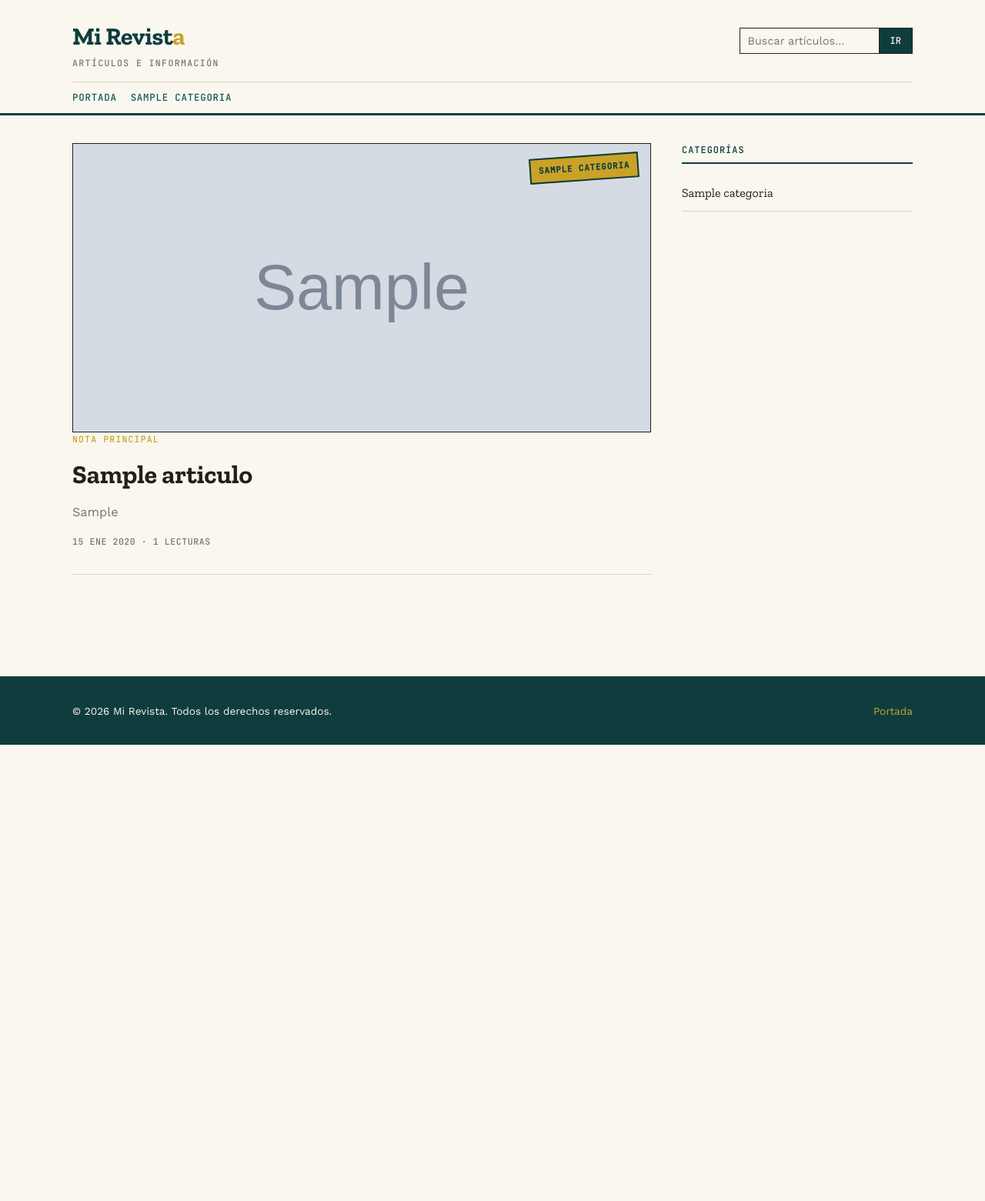
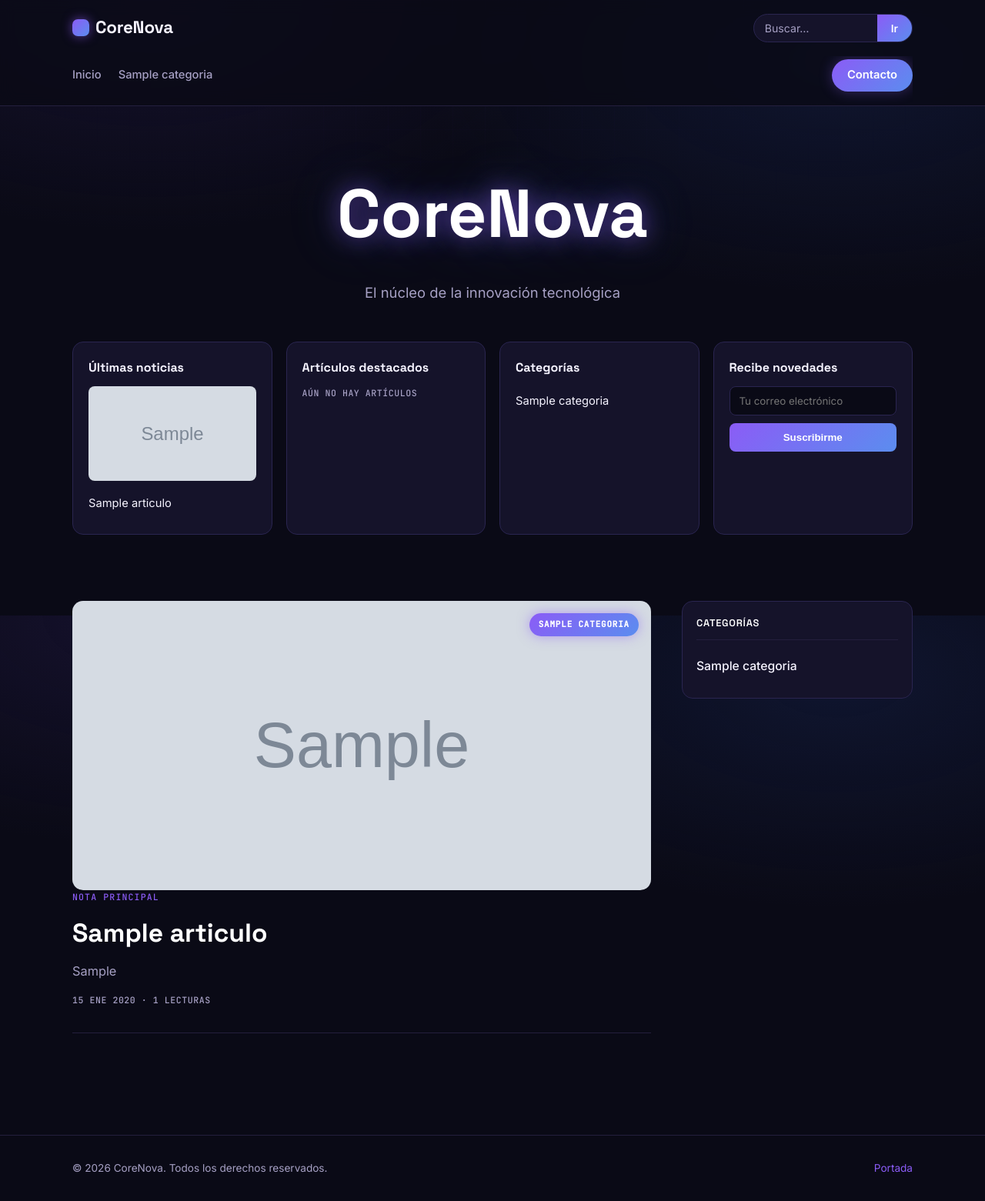
Before and after one commit to michaelagudelo03-sudo/la-gaceta, a Django app: page / in a window 1280 px wide. Shown: the whole page at 77% size. Before the commit the page ends 968 px from the top, so only its background shows below. Run offline with Django 5.2, Linux system fonts and the light colour scheme; tables that the repository leaves empty hold one stand-in row (values such as "Sample post"); grey boxes marked "Sample" are stand-in pictures.

Commit message:
Rediseño CoreNova: tema oscuro/neón

```diff
--- a/blogmonetizado/settings.py
+++ b/blogmonetizado/settings.py
@@ -101,8 +101,8 @@ MEDIA_ROOT = BASE_DIR / 'media'
 DEFAULT_AUTO_FIELD = 'django.db.models.BigAutoField'
 
 # --- Monetización / SEO (personalizables desde .env) ----------------------
-SITE_NAME = config('SITE_NAME', default='Mi Revista')
-SITE_DESCRIPTION = config('SITE_DESCRIPTION', default='Artículos e información')
+SITE_NAME = config('SITE_NAME', default='CoreNova')
+SITE_DESCRIPTION = config('SITE_DESCRIPTION', default='El núcleo de la innovación tecnológica')
 ADSENSE_CLIENT_ID = config('ADSENSE_CLIENT_ID', default='')  # ej: ca-pub-1234567890123456
 ADSENSE_SLOT_HEADER = config('ADSENSE_SLOT_HEADER', default='')
 ADSENSE_SLOT_INARTICLE = config('ADSENSE_SLOT_INARTICLE', default='')
--- a/static/css/styles.css
+++ b/static/css/styles.css
@@ -1,25 +1,27 @@
 /* ===================================================================
-   Sistema de diseño — "Gaceta"
-   Paleta:  #0F3D3E tinta (ink teal) · #C9A227 latón (brass accent)
-            #FAF7EF papel · #20201C carbón (texto) · #7A7568 gris piedra
-   Tipografía: "Zilla Slab" (display) · "Work Sans" (cuerpo) · "JetBrains Mono" (meta)
-   Firma: el "sello" rotado sobre la nota destacada + numeración por categoría
+   Sistema de diseño — "CoreNova"
+   Paleta: fondo #0A0A16 casi negro con violeta · acentos #8B5CF6 / #6D5CE0
+           texto #F5F3FF · gris frío #A6A0C4 · bordes #241F3D
+   Tipografía: "Space Grotesk" (display) · "Inter" (cuerpo) · "JetBrains Mono" (meta)
+   Firma: título con glow neón + patrón de circuitos de fondo + tarjetas
+          con borde translúcido y botones en degradado violeta-azul
    =================================================================== */
 
-@import url('https://fonts.googleapis.com/css2?family=Zilla+Slab:wght@400;600;700&family=Work+Sans:wght@400;500;600&family=JetBrains+Mono:wght@500&display=swap');
+@import url('https://fonts.googleapis.com/css2?family=Space+Grotesk:wght@500;600;700&family=Inter:wght@400;500;600&family=JetBrains+Mono:wght@500&display=swap');
 
 :root {
-  --tinta: #0F3D3E;
-  --tinta-suave: #17575A;
-  --laton: #C9A227;
-  --papel: #FAF7EF;
-  --papel-alt: #F1ECDF;
-  --carbon: #20201C;
-  --piedra: #7A7568;
-  --linea: #DDD5C2;
-  --radio: 2px;
-  --display: 'Zilla Slab', Georgia, serif;
-  --cuerpo: 'Work Sans', -apple-system, sans-serif;
+  --fondo: #0A0A16;
+  --fondo-alt: #12102450;
+  --tarjeta: #15132a;
+  --tarjeta-borde: #2a2550;
+  --acento: #8B5CF6;
+  --acento2: #5B8DEF;
+  --texto: #F5F3FF;
+  --piedra: #A6A0C4;
+  --linea: #241F3D;
+  --radio: 14px;
+  --display: 'Space Grotesk', 'Zilla Slab', sans-serif;
+  --cuerpo: 'Inter', -apple-system, sans-serif;
   --mono: 'JetBrains Mono', ui-monospace, monospace;
 }
 
@@ -29,16 +31,36 @@ html { scroll-behavior: smooth; }
 
 body {
   margin: 0;
-  background: var(--papel);
-  color: var(--carbon);
+  background:
+    radial-gradient(ellipse 900px 500px at 15% 0%, #2b1f5a55, transparent 60%),
+    radial-gradient(ellipse 900px 500px at 85% 10%, #1b2f6a4d, transparent 60%),
+    var(--fondo);
+  background-attachment: fixed;
+  color: var(--texto);
   font-family: var(--cuerpo);
   font-size: 17px;
   line-height: 1.6;
+  position: relative;
+}
+
+/* patrón de circuitos sutil de fondo */
+body::before {
+  content: "";
+  position: fixed;
+  inset: 0;
+  pointer-events: none;
+  z-index: 0;
+  opacity: 0.35;
+  background-image:
+    linear-gradient(#8b5cf61a 1px, transparent 1px),
+    linear-gradient(90deg, #8b5cf61a 1px, transparent 1px);
+  background-size: 42px 42px;
+  mask-image: radial-gradient(ellipse 80% 60% at 50% 0%, black 0%, transparent 70%);
 }
 
 a { color: inherit; text-decoration: none; }
 a:focus-visible, button:focus-visible, input:focus-visible {
-  outline: 2px solid var(--laton);
+  outline: 2px solid var(--acento);
   outline-offset: 2px;
 }
 
@@ -48,82 +70,202 @@ img { max-width: 100%; display: block; }
   max-width: 1140px;
   margin: 0 auto;
   padding: 0 24px;
+  position: relative;
+  z-index: 1;
 }
 
 /* --- Cabecera --- */
 .cabecera {
-  border-bottom: 3px solid var(--tinta);
-  background: var(--papel);
+  border-bottom: 1px solid var(--linea);
+  background: #0a0a16cc;
+  backdrop-filter: blur(10px);
+  position: sticky;
+  top: 0;
+  z-index: 20;
 }
 
 .cabecera__linea {
   display: flex;
-  align-items: baseline;
+  align-items: center;
   justify-content: space-between;
-  padding: 22px 0 14px;
+  padding: 18px 0;
   flex-wrap: wrap;
-  gap: 12px;
+  gap: 16px;
 }
 
 .marca {
   font-family: var(--display);
   font-weight: 700;
-  font-size: 2rem;
+  font-size: 1.4rem;
   letter-spacing: -0.01em;
-  color: var(--tinta);
+  color: var(--texto);
+  display: inline-flex;
+  align-items: center;
+  gap: 8px;
 }
 
-.marca span { color: var(--laton); }
+.marca::before {
+  content: "";
+  display: inline-block;
+  width: 22px;
+  height: 22px;
+  border-radius: 7px;
+  background: linear-gradient(135deg, var(--acento), var(--acento2));
+  box-shadow: 0 0 14px #8b5cf699;
+}
+
+.marca span { color: var(--acento); }
 
 .eslogan {
   font-family: var(--mono);
-  font-size: 0.72rem;
+  font-size: 0.7rem;
   text-transform: uppercase;
-  letter-spacing: 0.12em;
+  letter-spacing: 0.1em;
   color: var(--piedra);
+  margin-top: 2px;
 }
 
 .buscador {
   display: flex;
   gap: 0;
-  border: 1.5px solid var(--carbon);
+  border: 1px solid var(--tarjeta-borde);
+  border-radius: 999px;
+  overflow: hidden;
+  background: var(--tarjeta);
 }
 
 .buscador input {
   border: none;
   background: transparent;
-  padding: 8px 10px;
+  padding: 9px 14px;
   font-family: var(--cuerpo);
-  font-size: 0.9rem;
-  width: 180px;
+  font-size: 0.88rem;
+  width: 160px;
+  color: var(--texto);
 }
+.buscador input::placeholder { color: var(--piedra); }
 
 .buscador button {
   border: none;
-  border-left: 1.5px solid var(--carbon);
-  background: var(--tinta);
-  color: var(--papel);
-  padding: 8px 14px;
+  background: linear-gradient(135deg, var(--acento), var(--acento2));
+  color: #fff;
+  padding: 9px 18px;
   cursor: pointer;
-  font-family: var(--mono);
-  font-size: 0.75rem;
-  text-transform: uppercase;
+  font-family: var(--cuerpo);
+  font-weight: 600;
+  font-size: 0.85rem;
 }
 
 .nav-categorias {
   display: flex;
-  gap: 18px;
-  padding: 10px 0;
-  border-top: 1px solid var(--linea);
+  align-items: center;
+  gap: 22px;
+  padding: 4px 0 18px;
   overflow-x: auto;
-  font-family: var(--mono);
-  font-size: 0.78rem;
-  text-transform: uppercase;
-  letter-spacing: 0.06em;
+  font-family: var(--cuerpo);
+  font-weight: 500;
+  font-size: 0.92rem;
 }
 
-.nav-categorias a { color: var(--tinta-suave); white-space: nowrap; }
-.nav-categorias a:hover { color: var(--laton); }
+.nav-categorias a { color: var(--piedra); white-space: nowrap; transition: color .15s; }
+.nav-categorias a:hover { color: var(--texto); }
+
+.nav-categorias a:last-child {
+  margin-left: auto;
+  background: linear-gradient(135deg, var(--acento), var(--acento2));
+  color: #fff !important;
+  padding: 9px 20px;
+  border-radius: 999px;
+  font-weight: 600;
+  box-shadow: 0 0 18px #8b5cf655;
+}
+
+/* --- Hero (portada) --- */
+.hero {
+  text-align: center;
+  padding: 70px 0 40px;
+}
+
+.hero__titulo {
+  font-family: var(--display);
+  font-weight: 700;
+  font-size: clamp(2.6rem, 8vw, 5.5rem);
+  margin: 0;
+  color: #fff;
+  text-shadow: 0 0 30px #8b5cf699, 0 0 70px #5b8def4d;
+}
+
+.hero__tagline {
+  font-family: var(--cuerpo);
+  font-size: 1.15rem;
+  color: var(--piedra);
+  margin: 18px 0 0;
+}
+
+/* --- Tarjetas rápidas del hero --- */
+.hero__tarjetas {
+  display: grid;
+  grid-template-columns: repeat(4, 1fr);
+  gap: 18px;
+  margin: 48px 0 10px;
+}
+
+@media (max-width: 860px) { .hero__tarjetas { grid-template-columns: repeat(2, 1fr); } }
+@media (max-width: 520px) { .hero__tarjetas { grid-template-columns: 1fr; } }
+
+.hero__tarjeta {
+  background: var(--tarjeta);
+  border: 1px solid var(--tarjeta-borde);
+  border-radius: var(--radio);
+  padding: 20px;
+  text-align: left;
+}
+
+.hero__tarjeta h4 {
+  font-family: var(--display);
+  font-size: 1rem;
+  margin: 0 0 12px;
+}
+
+.hero__tarjeta-media {
+  border-radius: 8px;
+  overflow: hidden;
+  aspect-ratio: 16/9;
+  margin-bottom: 10px;
+  background: var(--fondo);
+}
+.hero__tarjeta-media img { width: 100%; height: 100%; object-fit: cover; }
+
+.hero__tarjeta a.enlace-simple {
+  display: block;
+  font-size: 0.92rem;
+  color: var(--texto);
+  padding: 8px 0;
+  border-bottom: 1px solid var(--linea);
+}
+.hero__tarjeta a.enlace-simple:last-child { border-bottom: none; }
+.hero__tarjeta a.enlace-simple:hover { color: var(--acento); }
+
+.hero__newsletter input {
+  width: 100%;
+  padding: 10px 12px;
+  border-radius: 8px;
+  border: 1px solid var(--tarjeta-borde);
+  background: var(--fondo);
+  color: var(--texto);
+  font-family: var(--cuerpo);
+  margin-bottom: 10px;
+}
+.hero__newsletter button {
+  width: 100%;
+  padding: 11px;
+  border: none;
+  border-radius: 8px;
+  background: linear-gradient(135deg, var(--acento), var(--acento2));
+  color: #fff;
+  font-weight: 600;
+  cursor: pointer;
+}
 
 /* --- Cuerpo principal / grid --- */
 .principal {
@@ -142,10 +284,10 @@ img { max-width: 100%; display: block; }
   font-size: 0.72rem;
   text-transform: uppercase;
   letter-spacing: 0.1em;
-  color: var(--laton);
+  color: var(--acento);
 }
 
-/* --- Destacado con sello --- */
+/* --- Destacado --- */
 .destacado {
   position: relative;
   border-bottom: 1px solid var(--linea);
@@ -153,36 +295,37 @@ img { max-width: 100%; display: block; }
   margin-bottom: 32px;
 }
 
-.destacado__media { position: relative; }
+.destacado__media { position: relative; border-radius: var(--radio); overflow: hidden; }
 
 .destacado__media img {
   width: 100%;
   aspect-ratio: 16/8;
   object-fit: cover;
-  border: 1px solid var(--carbon);
 }
 
 .sello {
   position: absolute;
   top: 16px;
   right: 16px;
-  background: var(--laton);
-  color: var(--tinta);
+  background: linear-gradient(135deg, var(--acento), var(--acento2));
+  color: #fff;
   font-family: var(--mono);
   font-size: 0.68rem;
   font-weight: 700;
   text-transform: uppercase;
   letter-spacing: 0.08em;
-  padding: 6px 10px;
-  border: 2px solid var(--tinta);
-  transform: rotate(-4deg);
+  padding: 6px 12px;
+  border-radius: 999px;
+  box-shadow: 0 0 16px #8b5cf680;
 }
 
 .destacado h1, .destacado h2 {
   font-family: var(--display);
+  font-weight: 700;
   font-size: 2.1rem;
   line-height: 1.15;
   margin: 18px 0 10px;
+  color: #fff;
 }
 
 .resumen { color: var(--piedra); font-size: 1.02rem; }
@@ -200,14 +343,23 @@ img { max-width: 100%; display: block; }
 .rejilla {
   display: grid;
   grid-template-columns: repeat(3, 1fr);
-  gap: 28px 24px;
+  gap: 24px;
 }
 
 @media (max-width: 700px) { .rejilla { grid-template-columns: 1fr; } }
 
-.tarjeta__media { border: 1px solid var(--carbon); aspect-ratio: 4/3; overflow: hidden; margin-bottom: 10px; }
+.tarjeta {
+  background: var(--tarjeta);
+  border: 1px solid var(--tarjeta-borde);
+  border-radius: var(--radio);
+  padding: 14px;
+  transition: border-color .15s, transform .15s;
+}
+.tarjeta:hover { border-color: var(--acento); transform: translateY(-2px); }
+
+.tarjeta__media { border-radius: 8px; aspect-ratio: 4/3; overflow: hidden; margin-bottom: 10px; }
 .tarjeta__media img { width: 100%; height: 100%; object-fit: cover; }
-.tarjeta h3 { font-family: var(--display); font-size: 1.15rem; line-height: 1.25; margin: 6px 0; }
+.tarjeta h3 { font-family: var(--display); font-weight: 600; font-size: 1.1rem; line-height: 1.25; margin: 6px 0; color: #fff; }
 .tarjeta p { color: var(--piedra); font-size: 0.92rem; margin: 0 0 8px; }
 
 .paginacion {
@@ -218,46 +370,56 @@ img { max-width: 100%; display: block; }
   font-size: 0.8rem;
   text-transform: uppercase;
 }
-.paginacion a { border-bottom: 2px solid var(--laton); }
+.paginacion a { color: var(--acento); border-bottom: 2px solid var(--acento); }
 
 /* --- Barra lateral --- */
-.aside__bloque { margin-bottom: 32px; }
+.aside__bloque {
+  margin-bottom: 24px;
+  background: var(--tarjeta);
+  border: 1px solid var(--tarjeta-borde);
+  border-radius: var(--radio);
+  padding: 18px;
+}
 .aside__titulo {
-  font-family: var(--mono);
+  font-family: var(--display);
+  font-weight: 600;
   text-transform: uppercase;
-  font-size: 0.75rem;
-  letter-spacing: 0.08em;
-  color: var(--tinta);
-  border-bottom: 2px solid var(--tinta);
-  padding-bottom: 6px;
-  margin-bottom: 14px;
+  font-size: 0.8rem;
+  letter-spacing: 0.06em;
+  color: #fff;
+  padding-bottom: 10px;
+  margin-bottom: 10px;
+  border-bottom: 1px solid var(--linea);
 }
 .aside__item { padding: 10px 0; border-bottom: 1px solid var(--linea); }
-.aside__item a { font-family: var(--display); font-size: 1rem; }
+.aside__item:last-child { border-bottom: none; }
+.aside__item a { font-family: var(--cuerpo); font-weight: 500; font-size: 0.98rem; }
+.aside__item a:hover { color: var(--acento); }
 .aside__item .meta { margin-top: 4px; }
 
 /* --- Artículo individual --- */
 .articulo__cabecera { padding: 34px 0 10px; max-width: 760px; }
-.articulo__cabecera h1 { font-family: var(--display); font-size: 2.4rem; line-height: 1.12; margin: 12px 0; }
-.articulo__portada { border: 1px solid var(--carbon); margin: 18px 0; }
-.articulo__cuerpo { max-width: 720px; font-size: 1.08rem; }
+.articulo__cabecera h1 { font-family: var(--display); font-weight: 700; font-size: 2.4rem; line-height: 1.12; margin: 12px 0; color: #fff; }
+.articulo__portada { border-radius: var(--radio); overflow: hidden; margin: 18px 0; }
+.articulo__cuerpo { max-width: 720px; font-size: 1.08rem; color: #E4E1F5; }
 .articulo__cuerpo p { margin: 0 0 1.2em; }
-.articulo__cuerpo img { margin: 1.2em 0; border: 1px solid var(--carbon); }
-.articulo__cuerpo h2, .articulo__cuerpo h3 { font-family: var(--display); margin: 1.4em 0 0.5em; }
+.articulo__cuerpo img { margin: 1.2em 0; border-radius: var(--radio); }
+.articulo__cuerpo h2, .articulo__cuerpo h3 { font-family: var(--display); color: #fff; margin: 1.4em 0 0.5em; }
 .articulo__cuerpo blockquote {
-  border-left: 3px solid var(--laton);
+  border-left: 3px solid var(--acento);
   margin: 1.4em 0;
   padding: 0.2em 0 0.2em 18px;
   font-style: italic;
-  color: var(--tinta-suave);
+  color: var(--piedra);
 }
 
-.relacionados { border-top: 3px solid var(--tinta); padding-top: 24px; margin-top: 40px; }
+.relacionados { border-top: 1px solid var(--linea); padding-top: 24px; margin-top: 40px; }
 
 /* --- Publicidad --- */
 .anuncio {
-  border: 1px dashed var(--linea);
-  background: var(--papel-alt);
+  border: 1px dashed var(--tarjeta-borde);
+  background: var(--tarjeta);
+  border-radius: var(--radio);
   padding: 10px;
   margin: 26px 0;
   text-align: center;
@@ -274,13 +436,15 @@ img { max-width: 100%; display: block; }
 
 /* --- Pie --- */
 .pie {
-  border-top: 3px solid var(--tinta);
-  background: var(--tinta);
-  color: var(--papel);
+  border-top: 1px solid var(--linea);
+  background: #0a0a16;
+  color: var(--piedra);
   padding: 32px 0;
   margin-top: 40px;
+  position: relative;
+  z-index: 1;
 }
-.pie a { color: var(--laton); }
+.pie a { color: var(--acento); }
 .pie .envoltura { display: flex; justify-content: space-between; flex-wrap: wrap; gap: 12px; font-size: 0.85rem; }
 
 .vacio { padding: 60px 0; text-align: center; color: var(--piedra); font-family: var(--mono); text-transform: uppercase; letter-spacing: 0.08em; }
--- a/templates/articulos/portada.html
+++ b/templates/articulos/portada.html
@@ -2,6 +2,54 @@
 {% load static %}
 
 {% block contenido %}
+<section class="hero">
+  <h1 class="hero__titulo">{{ SITE_NAME }}</h1>
+  <p class="hero__tagline">{{ SITE_DESCRIPTION }}</p>
+
+  <div class="hero__tarjetas">
+    <div class="hero__tarjeta">
+      <h4>Últimas noticias</h4>
+      {% if destacado %}
+        <div class="hero__tarjeta-media">
+          {% if destacado.imagen_portada %}<img src="{{ destacado.imagen_portada.url }}" alt="{{ destacado.titulo }}">{% endif %}
+        </div>
+        <a class="enlace-simple" href="{{ destacado.get_absolute_url }}">{{ destacado.titulo }}</a>
+      {% else %}
+        <p class="meta">Aún no hay noticias</p>
+      {% endif %}
+    </div>
+
+    <div class="hero__tarjeta">
+      <h4>Artículos destacados</h4>
+      {% with primero=pagina.object_list.0 %}
+        {% if primero %}
+          <div class="hero__tarjeta-media">
+            {% if primero.imagen_portada %}<img src="{{ primero.imagen_portada.url }}" alt="{{ primero.titulo }}">{% endif %}
+          </div>
+          <a class="enlace-simple" href="{{ primero.get_absolute_url }}">{{ primero.titulo }}</a>
+        {% else %}
+          <p class="meta">Aún no hay artículos</p>
+        {% endif %}
+      {% endwith %}
+    </div>
+
+    <div class="hero__tarjeta">
+      <h4>Categorías</h4>
+      {% for cat in categorias_nav %}
+        <a class="enlace-simple" href="{{ cat.get_absolute_url }}">{{ cat.nombre }}</a>
+      {% empty %}
+        <p class="meta">Sin categorías todavía</p>
+      {% endfor %}
+    </div>
+
+    <div class="hero__tarjeta hero__newsletter">
+      <h4>Recibe novedades</h4>
+      <input type="email" placeholder="Tu correo electrónico" disabled>
+      <button type="button" disabled>Suscribirme</button>
+    </div>
+  </div>
+</section>
+
 <div class="principal">
   <div>
     {% if destacado %}
--- a/templates/base.html
+++ b/templates/base.html
@@ -26,19 +26,19 @@
     <div class="envoltura">
       <div class="cabecera__linea">
         <div>
-          <a href="{% url 'articulos:portada' %}" class="marca">{{ SITE_NAME|slice:":-1" }}<span>{{ SITE_NAME|slice:"-1:" }}</span></a>
-          <div class="eslogan">{{ SITE_DESCRIPTION }}</div>
+          <a href="{% url 'articulos:portada' %}" class="marca">{{ SITE_NAME }}</a>
         </div>
         <form class="buscador" action="{% url 'articulos:buscar' %}" method="get">
-          <input type="text" name="q" placeholder="Buscar artículos…" value="{{ request.GET.q }}">
+          <input type="text" name="q" placeholder="Buscar…" value="{{ request.GET.q }}">
           <button type="submit">Ir</button>
         </form>
       </div>
       <nav class="nav-categorias">
-        <a href="{% url 'articulos:portada' %}">Portada</a>
+        <a href="{% url 'articulos:portada' %}">Inicio</a>
         {% for cat in categorias_nav %}
           <a href="{% url 'articulos:categoria' cat.slug %}">{{ cat.nombre }}</a>
         {% endfor %}
+        <a href="mailto:contacto@corenova.tech">Contacto</a>
       </nav>
     </div>
   </header>
```
